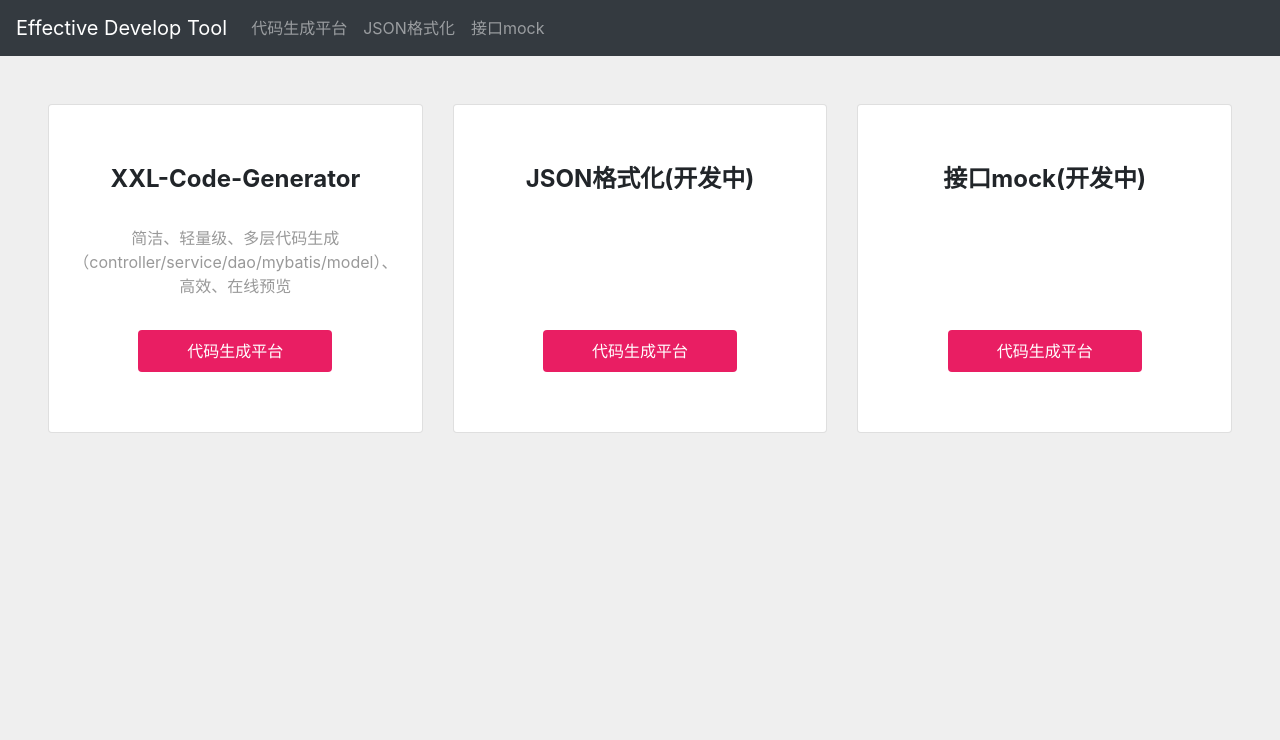
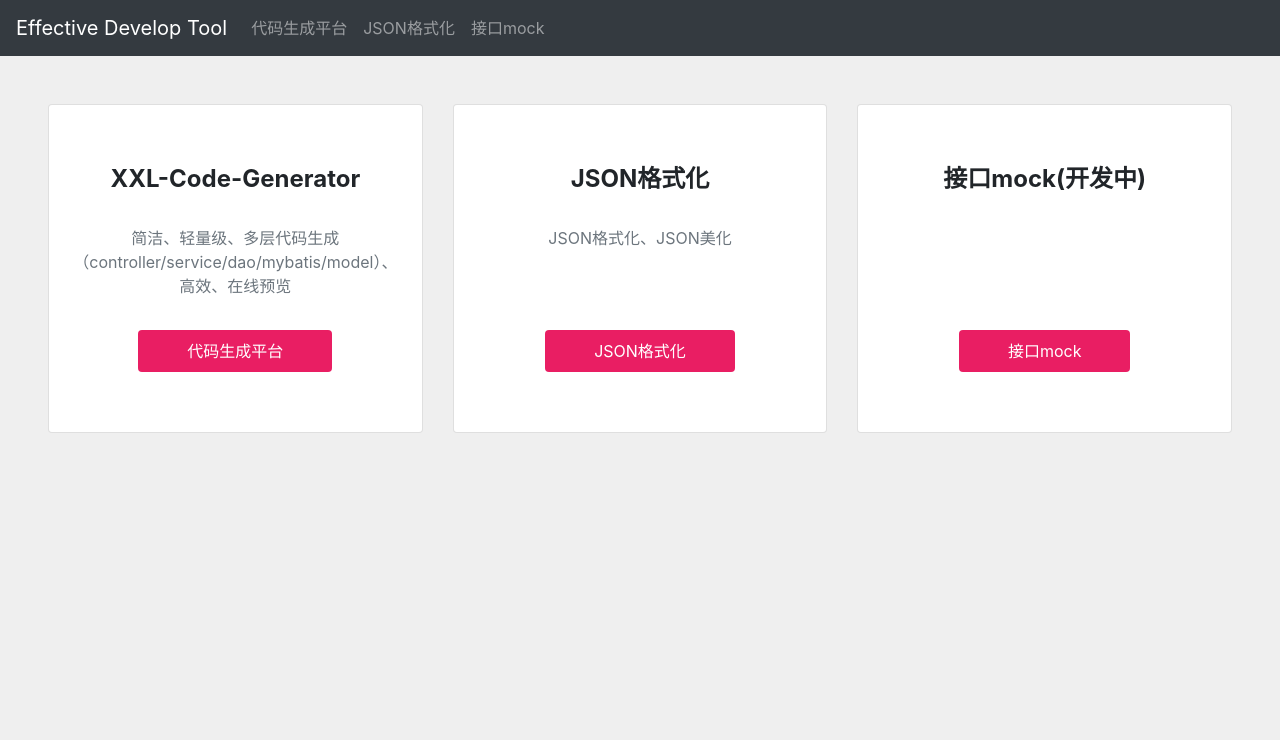
Before and after one commit to Hojunwei/EffectiveDevTool, a plain HTML site: page index.html in a window 1280 px wide. Shown: the top 740 px of the page. Drawn offline with nearby package versions, Linux system fonts and the light colour scheme.

Commit message:
增加JSON格式化工具

```diff
--- a/css/style.css
+++ b/css/style.css
@@ -1,21 +1,37 @@
-/* Sticky footer styles
--------------------------------------------------- */
 html {
-  position: relative;
-  min-height: 100%;
+  height: 100%;
   background-color: #EFEFEF;
 }
 
-body {
-  margin-bottom: 56px; /* Margin bottom by footer height */
+body{
+  display: flex;
+  flex-direction: column;
+  height: 100%;
 }
+
+header{
+  /* We want the header to have a static height - it will always take up just as much space as it needs.  */
+  /* 0 flex-grow, 0 flex-shrink, auto flex-basis */
+  flex: 0 0 auto;
+}
+
+main{
+  /* By setting flex-grow to 1, the main content will take up
+  all of the remaining space on the page (the other elements have flex-grow: 0 and won't contest the free space). */
+  /* 1 flex-grow, 0 flex-shrink, auto flex-basis */
+  flex: 1 0 auto;
+  background-color: #EFEFEF;
+}
+
+footer{
+  /* Just like the header, the footer will have a static height - it shouldn't grow or shrink.  */
+  /* 0 flex-grow, 0 flex-shrink, auto flex-basis */
+  flex: 0 0 auto;
+}
+
 .footer {
-  position: absolute;
-  bottom: 0;
-  width: 100%;
   height: 56px; /* Set the fixed height of the footer here */
   line-height: 56px; /* Vertically center the text there */
-  background-color: #f5f5f5;
 }
 
 .toolBtn{
--- a/index.html
+++ b/index.html
@@ -16,17 +16,17 @@
 
 <header>
     <nav class="navbar navbar-expand-md navbar-dark bg-dark">
-        <a class="navbar-brand" href="https://119.23.220.57">Effective Develop Tool</a>
+        <a class="navbar-brand" href="http://119.23.220.57">Effective Develop Tool</a>
         <button class="navbar-toggler" type="button" data-toggle="collapse" data-target="#navbarCollapse" aria-controls="navbarCollapse" aria-expanded="false" aria-label="Toggle navigation">
             <span class="navbar-toggler-icon"></span>
         </button>
         <div class="collapse navbar-collapse" id="navbarCollapse">
             <ul class="navbar-nav">
                 <li class="nav-item">
-                    <a class="nav-link" href="#">代码生成平台</a>
+                    <a class="nav-link" href="http://119.23.220.57:8080/xxl-code-generator/" target="_blank">代码生成平台</a>
                 </li>
                 <li class="nav-item">
-                    <a class="nav-link" href="#">JSON格式化</a>
+                    <a class="nav-link" href="json.html">JSON格式化</a>
                 </li>
                 <li class="nav-item">
                     <a class="nav-link" href="#">接口mock</a>
@@ -36,14 +36,14 @@
     </nav>
 </header>
 
-<main role="main" class="p-5 text-center" style="background-color: #EFEFEF">
+<main role="main" class="p-5 text-center">
     <div class="card-deck text-center">
         <div class="card py-5">
             <div class="card-header bg-white border-0">
                 <h4 class="my-0 font-weight-bold">XXL-Code-Generator</h4>
             </div>
             <div class="card-body">
-                <span class="font-weight-normal" style="color:#999">简洁、轻量级、多层代码生成（controller/service/dao/mybatis/model）、高效、在线预览</span>
+                <span class="font-weight-normal text-muted">简洁、轻量级、多层代码生成（controller/service/dao/mybatis/model）、高效、在线预览</span>
             </div>
             <div class="card-footer bg-white border-0">
                 <a class="btn px-5 py-2 toolBtn" href="http://119.23.220.57:8080/xxl-code-generator/" target="_blank">代码生成平台</a>
@@ -51,13 +51,13 @@
         </div>
         <div class="card py-5">
             <div class="card-header bg-white border-0">
-                <h4 class="my-0 font-weight-bold">JSON格式化(开发中)</h4>
+                <h4 class="my-0 font-weight-bold">JSON格式化</h4>
             </div>
             <div class="card-body">
-                <span class="font-weight-normal" style="color:#999"></span>
+                <span class="font-weight-normal text-muted">JSON格式化、JSON美化</span>
             </div>
             <div class="card-footer bg-white border-0">
-                <a class="btn px-5 py-2 toolBtn" href="#">代码生成平台</a>
+                <a class="btn px-5 py-2 toolBtn" href="json.html">JSON格式化</a>
             </div>
         </div>
         <div class="card py-5">
@@ -65,14 +65,15 @@
                 <h4 class="my-0 font-weight-bold">接口mock(开发中)</h4>
             </div>
             <div class="card-body">
-                <span class="font-weight-normal" style="color:#999"></span>
+                <span class="font-weight-normal text-muted"></span>
             </div>
             <div class="card-footer bg-white border-0">
-                <a class="btn px-5 py-2 toolBtn" href="#">代码生成平台</a>
+                <a class="btn px-5 py-2 toolBtn" href="#">接口mock</a>
             </div>
         </div>
     </div>
 </main>
+
 
 <footer class="footer bg-dark">
     <div class="container text-center">
@@ -83,8 +84,8 @@
         </span>
     </div>
 </footer>
-
 <script src="https://cdn.bootcss.com/jquery/3.2.1/jquery.slim.min.js" integrity="sha384-KJ3o2DKtIkvYIK3UENzmM7KCkRr/rE9/Qpg6aAZGJwFDMVNA/GpGFF93hXpG5KkN" crossorigin="anonymous"></script>
+<script src="https://cdn.bootcss.com/popper.js/1.12.9/umd/popper.min.js" integrity="sha384-ApNbgh9B+Y1QKtv3Rn7W3mgPxhU9K/ScQsAP7hUibX39j7fakFPskvXusvfa0b4Q" crossorigin="anonymous"></script>
 <script src="https://cdn.bootcss.com/bootstrap/4.0.0/js/bootstrap.min.js" integrity="sha384-JZR6Spejh4U02d8jOt6vLEHfe/JQGiRRSQQxSfFWpi1MquVdAyjUar5+76PVCmYl" crossorigin="anonymous"></script>
 </body>
 </html>
```
